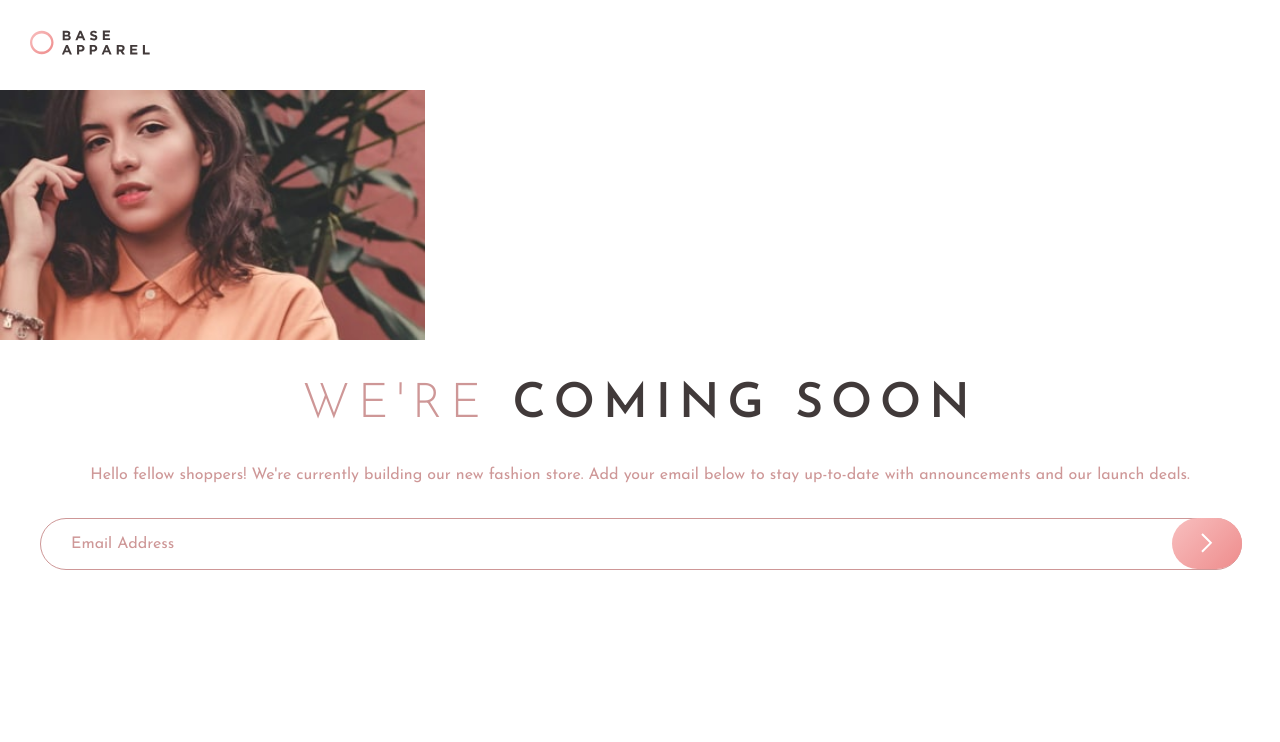
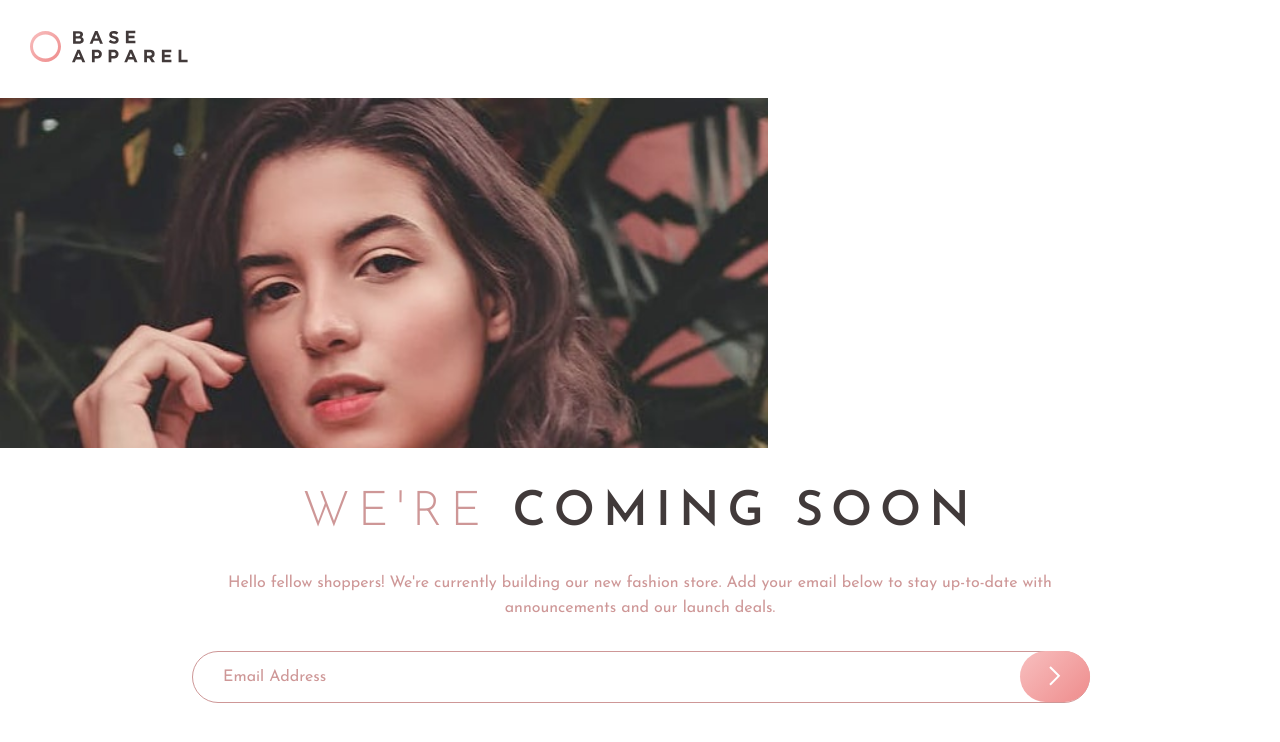
Before and after one commit to CarlosDRA/FrontendMentor-Coming-Soon-Page, a plain HTML site: page index.html in a window 1280 px wide. Drawn offline with Linux system fonts and the light colour scheme.

Commit message:
Finished tablet layout

```diff
--- a/assets/styles/scss/layout/_tablet.scss
+++ b/assets/styles/scss/layout/_tablet.scss
@@ -0,0 +1,22 @@
+@media screen and (min-width: 426px) {
+    .logo{
+        img{
+            height: 100%;
+        }
+    }
+
+    .background-img{
+        width: 100%;
+        max-width: 768px;
+        height: 350px;
+        background-image: url(/assets/images/hero-desktop.jpg);
+        background-repeat: no-repeat;
+        background-size: cover;
+
+    }
+
+    .main__content{
+        margin: 40px 15vw;
+        text-align: center;;
+    }
+}
```
Also changed, not shown: assets/styles/css/main.css.
